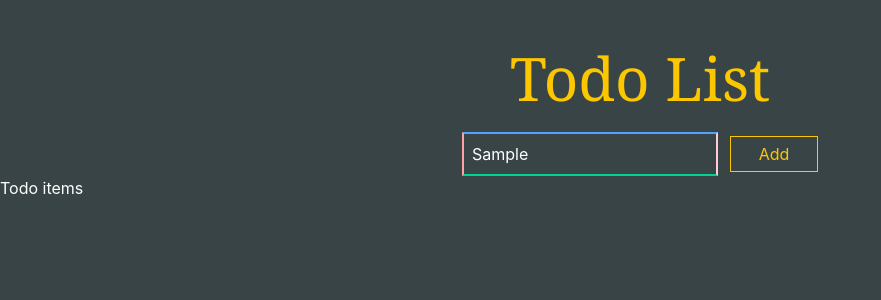
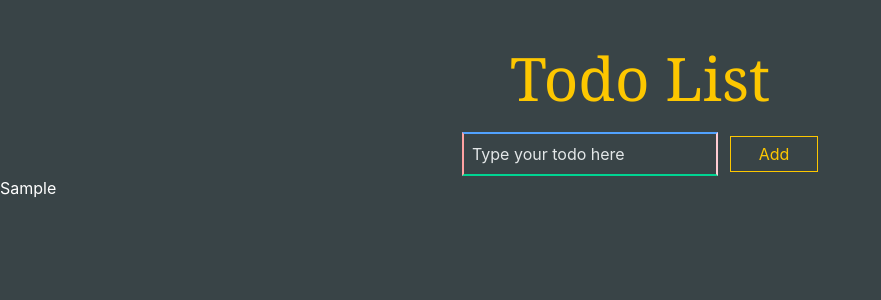
Before and after one commit to chaitanyaB12/React_Practice, a React (Vite) app in the folder project5_todo/: page / in a window 1280 px wide. Both pictures are taken after typing "Sample" into the empty fields and a click on the button "Add". Shown: the top 300 px of the page, without its empty margins (0-881 px from the left). Built offline with nearby package versions, Linux system fonts and the light colour scheme.

Commit message:
Added new feature to todo app

```diff
--- a/project5_todo/src/compoents/TodoList.jsx
+++ b/project5_todo/src/compoents/TodoList.jsx
@@ -1,15 +1,32 @@
+import { useState } from "react"
 
 
 function TodoList() {
+  const [todoitem, setTodoItem] = useState("");
+  const [todos, setTodos] = useState([]);
+
+  const addtodos = ()=>{
+    setTodos([...todos , todoitem])
+    setTodoItem("")
+  }
+
   return (
     <div className="bg-mist-700  text-yellow-400 h-screen pt-10">
         <h2 className=" flex justify-center items-center text-4xl sm:text-2xl lg:text-6xl font-serif mt-2">Todo List</h2>
         <div className="flex justify-center items-center mt-6 gap-3">
-            <input type="text"placeholder="Type your todo here" className="flex justify-center border-2 border-bs-blue-400 border-b-emerald-400 border-r-rose-200 border-l-red-300 focus:ring-0 focus:outline-none p-2 cursor-pointer placeholder-mist-200 text-white items-center w-1/5 py-2"/>
-            <button className="border h-9 flex justify-center items-center w-22 hover:bg-amber-300 hover:text-black hover:scale-110 cursor-pointer transition-all ">Add</button>
+            <input value={todoitem} onChange={(e)=>setTodoItem(e.target.value)} type="text"placeholder="Type your todo here" className="flex justify-center border-2 border-bs-blue-400 border-b-emerald-400 border-r-rose-200 border-l-red-300 focus:ring-0 focus:outline-none p-2 cursor-pointer placeholder-mist-200 text-white items-center w-1/5 py-2"/>
+            <button onClick={addtodos} className="border h-9 flex justify-center items-center w-22 hover:bg-amber-300 hover:text-black hover:scale-110 cursor-pointer transition-all ">Add</button>
         </div>
         <div className="text-white">
-            Todo items
+
+              {todos.map((item, index)=>{
+                return(
+                  <ul key={index}>
+                    <li>{item}</li>
+                  </ul>
+                )
+            })}
+
         </div>
     </div>
   )
```
